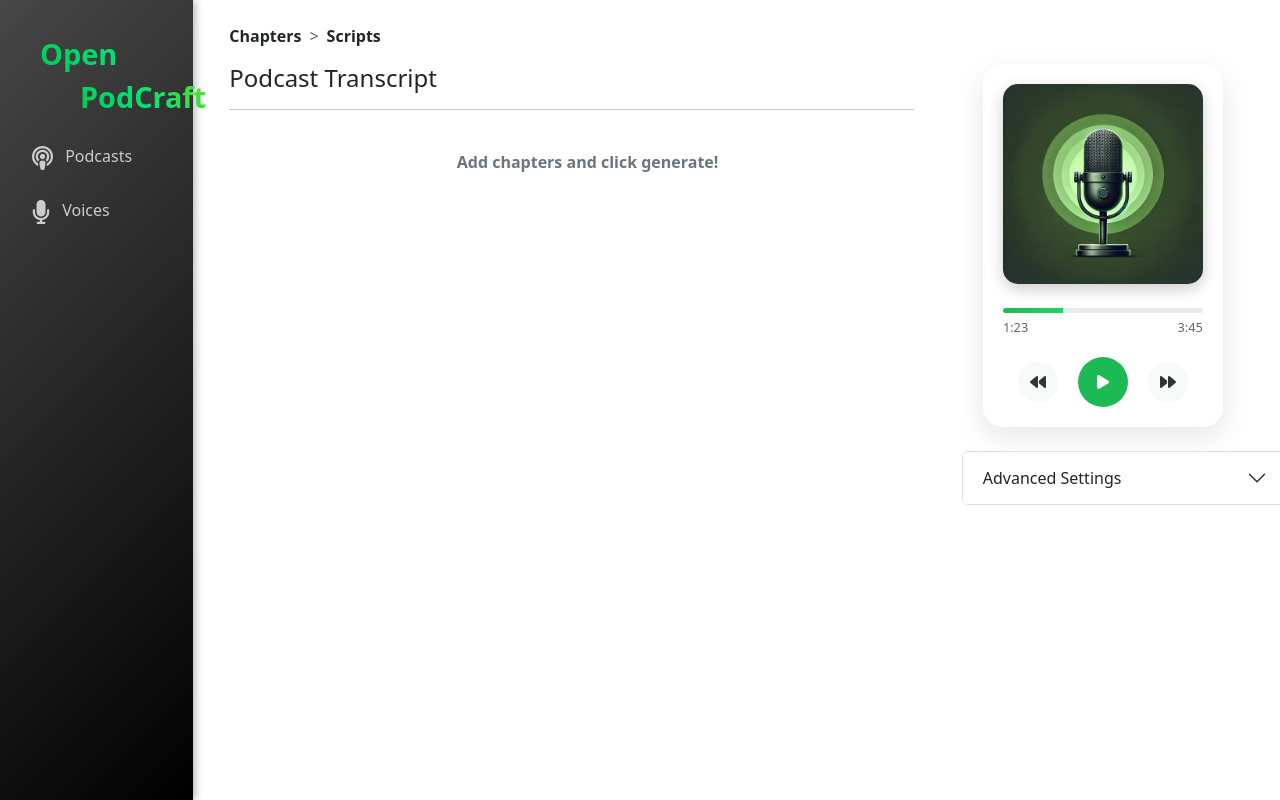
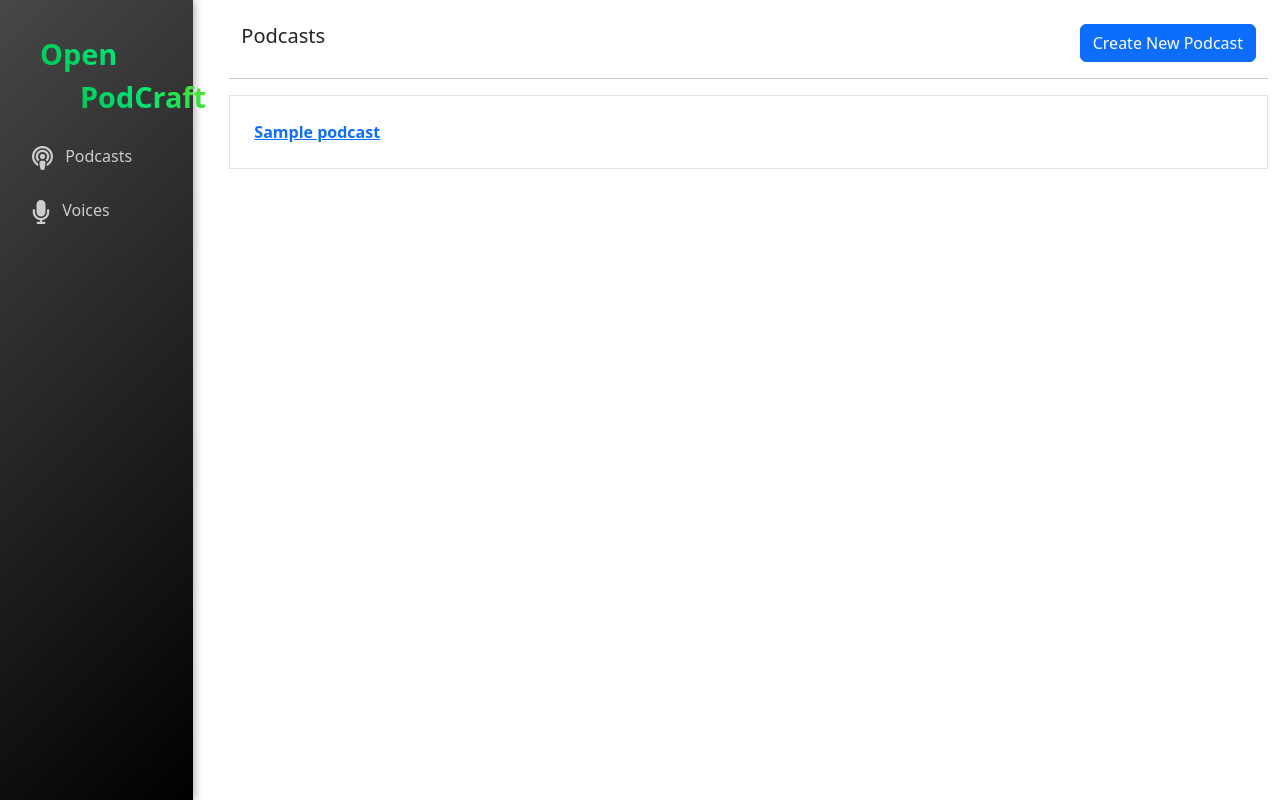
Before and after one commit to vaishanth-rmrj/open-podcraft, a FastAPI app: page / in a window 1280 px wide. Run offline with FastAPI, Linux system fonts and the light colour scheme; tables that the repository leaves empty hold one stand-in row (values such as "Sample post"); parts of the project's set-up code (start-up, migrations or seed data) failed here and were passed over; some libraries are stand-ins or nearby versions.

Commit message:
update templates

```diff
--- a/static/css/styles.css
+++ b/static/css/styles.css
@@ -95,7 +95,7 @@
 .audio-player-progress {
     height: 100%;
     background: linear-gradient(90deg, #1db954, #1ed760);
-    width: 30%;
+    width: 1%;
     transition: width 0.1s linear;
 }
 
--- a/static/js/app.js
+++ b/static/js/app.js
@@ -14,14 +14,18 @@ async function loadPodcasts() {
         console.log(podcasts);
         podcasts.forEach(podcast => {
 
+            const anchorTag = document.createElement("a");
+            anchorTag.href = `/podcasts/${podcast.id}`
+
             const row = document.createElement("div");
             row.className = "container border p-4 mb-4";
 
             const podcastsTile = document.createElement("strong");
             podcastsTile.textContent = podcast.title;
+
             row.appendChild(podcastsTile);
-
-            podcastList.appendChild(row);
+            anchorTag.appendChild(row);
+            podcastList.appendChild(anchorTag);
         });
       }
 
--- a/templates/chapters.html
+++ b/templates/chapters.html
@@ -1,5 +1,5 @@
 <div class="container-fluid">
-    <form action="/api/generate_podcast_script" method="POST" id="podcastChaptersForm">
+    <form action="/api/generate_podcast_script" method="POST" id="podcastChaptersForm" >
 
         <div class="row mb-3">
             <div class="col-8">
@@ -8,7 +8,8 @@
                     <input type="text"
                            class="form-control fs-2 border-0 shadow-none"
                            name="title"
-                           placeholder="Untitled Podcast">
+                           placeholder="Untitled Podcast"
+                           value="{{ podcast.title }}">
                   </div>
 
                 <!-- description -->
@@ -20,7 +21,9 @@
                       rows="3"
                       style="height: 80px; overflow:hidden;"
                       maxlength="300"
-                    ></textarea>
+                    > {{ podcast.description | trim }} </textarea>
+
+
 
                     <div class="d-flex justify-content-end">
                         <small class="form-text text-muted">Max 300 characters</small>
@@ -36,7 +39,9 @@
                       placeholder="CHAPTER 1: INTRODUCTION&#10;     • Content 1: Add your contents here&#10;     • Content 2: Add your contents here&#10;&#10;CHAPTER 2: MAIN TOPIC&#10;      • Content 1: Add your contents here&#10;     • Content 2: Add your contents here"
                       rows="3"
                       style="height: 600px;"
-                    ></textarea>
+                    >{{ podcast.chapters | trim }}</textarea>
+
+
                   </div>
 
             </div>
@@ -56,12 +61,12 @@
                               placeholder="Additional prompt details:&#10;&#8226; Focus on a specific topic (e.g., &quot;topic name&quot;)&#10;&#8226; Focus on a specific audience (e.g., &quot;audience type&quot;)"
                               rows="3"
                               style="height: 100px;"
-                            ></textarea>
+                            >{{podcast.settings.extra_prompt}}</textarea>
                           </div>
 
                         <div class="mb-4">
                             <label for="llmModelSelect" class="form-label text-secondary">LLM Model for script generation</label>
-                            <select class="form-select" id="llmModelSelect" aria-label="Default select example">
+                            <select class="form-select" name="llmModel" id="llmModelSelect" aria-label="Default select example">
                                 <option selected value="Deepseek">Deepseek</option>
                                 <option value="Mistral">Mistral</option>
                             </select>
@@ -70,7 +75,7 @@
                         <div class="mb-4">
                             <label for="numSpeakers" class="form-label d-flex justify-content-between text-secondary">
                               Number of Speakers
-                              <span id="numSpeakersDisplay" class="badge bg-primary d-flex align-items-center justify-content-center" style="width: 1.5rem; height: 1.5rem;">2</span>
+                              <span id="numSpeakersDisplay" class="badge bg-primary d-flex align-items-center justify-content-center" style="width: 1.5rem; height: 1.5rem;">{{podcast.settings.num_speakers}}</span>
                             </label>
                             <input type="range"
                                    class="form-range"
@@ -79,14 +84,14 @@
                                    max="4"
                                    step="1"
                                    id="numSpeakers"
-                                   value="2"
+                                   value="{{podcast.settings.num_speakers}}"
                                    oninput="document.getElementById('numSpeakersDisplay').innerText = this.value">
                           </div>
 
                         <div class="mb-4">
                             <label for="podcastLength" class="form-label d-flex justify-content-between text-secondary">
                                 Podcast Length
-                                <span id="podcastLengthDisplay" class="badge bg-primary d-flex align-items-center justify-content-center" style="min-width: 3rem; height: 2rem;">10 min</span>
+                                <span id="podcastLengthDisplay" class="badge bg-primary d-flex align-items-center justify-content-center" style="min-width: 3rem; height: 2rem;">{{podcast.settings.podcast_len}} min</span>
                             </label>
                             <input type="range"
                                     class="form-range"
@@ -95,9 +100,11 @@
                                     max="30"
                                     step="5"
                                     id="podcastLength"
-                                    value="10"
+                                    value="{{podcast.settings.podcast_len}}"
                                     oninput="document.getElementById('podcastLengthDisplay').innerText = this.value+ ' min'">
                         </div>
+
+                        <input type="hidden" name="podcast_uuid" value="{{ podcast.id }}">
 
                         <div class="d-flex justify-content-center mb-4">
                             <button type="button" class="btn btn-success" id="generatePodcastScriptBtn"
--- a/templates/index.html
+++ b/templates/index.html
@@ -29,32 +29,51 @@
                 {% include 'sidebar.html' %}
             </div>
 
-            <div class="col-10 p-4">
+            <div class="col-10 p-4 mb-4">
+                <div class="container d-flex justify-content-between">
+                    <h5>Podcasts</h5>
 
-                    <nav id="pills-tab" class="mb-3" style="--bs-breadcrumb-divider: '>';" aria-label="breadcrumb" role="tablist">
-                        <ol class="breadcrumb">
-                          <li class="breadcrumb-item" role="presentation">
-                            <button class="nav-link active" id="pills-home-tab" data-bs-toggle="pill" data-bs-target="#pills-home" type="button" role="tab" aria-controls="pills-home" aria-selected="true"><strong>Chapters</strong></button>
-                          </li>
-                          <li class="breadcrumb-item" aria-current="page" role="presentation">
-                            <button class="nav-link" id="pills-profile-tab" data-bs-toggle="pill" data-bs-target="#pills-profile" type="button" role="tab" aria-controls="pills-profile" aria-selected="false"><strong>Scripts</strong></button>
-                          </li>
-                        </ol>
-                    </nav>
+                    <!-- Button to open Create Podcast modal -->
+                    <button class="btn btn-primary" data-bs-toggle="modal" data-bs-target="#podcastModal">
+                        Create New Podcast
+                    </button>
+                </div>
 
-                    <div class="tab-content" id="pills-tabContent">
-                        <div class="tab-pane fade " id="pills-home" role="tabpanel" aria-labelledby="pills-home-tab" tabindex="0">
-                            {% include 'chapters.html' %}
-                        </div>
+                <hr>
 
-                        <div class="tab-pane fade show active" id="pills-profile" role="tabpanel" aria-labelledby="pills-profile-tab" tabindex="0">
-                            {% include 'script.html' %}
-                        </div>
+                <div id="podcastList" class="mb-4"></div>
 
-                        <!-- <div class="tab-pane fade" id="pills-contact" role="tabpanel" aria-labelledby="pills-contact-tab" tabindex="0">...</div>
-                        <div class="tab-pane fade" id="pills-disabled" role="tabpanel" aria-labelledby="pills-disabled-tab" tabindex="0">...</div> -->
-                    </div>
             </div>
+        </div>
+    </div>
+
+    <!-- Modal for Creating a Podcast -->
+    <div class="modal fade" id="podcastModal" tabindex="-1" aria-labelledby="podcastModalLabel" aria-hidden="true">
+        <div class="modal-dialog">
+        <div class="modal-content">
+            <form id="podcastForm">
+            <div class="modal-header">
+                <h5 class="modal-title" id="podcastModalLabel">Create Podcast</h5>
+                <button type="button" class="btn-close" data-bs-dismiss="modal" aria-label="Close"></button>
+            </div>
+            <div class="modal-body">
+                <!-- Title -->
+                <div class="mb-3">
+                <label for="title" class="form-label">Title</label>
+                <input type="text" class="form-control" id="title" required>
+                </div>
+                <!-- Description -->
+                <!-- <div class="mb-3">
+                <label for="description" class="form-label">Description</label>
+                <textarea class="form-control" id="description" rows="3" required></textarea>
+                </div>                 -->
+                <div id="formAlert"></div>
+            </div>
+            <div class="modal-footer">
+                <button type="submit" class="btn btn-primary">Create Podcast</button>
+            </div>
+            </form>
+        </div>
         </div>
     </div>
 
--- a/templates/script.html
+++ b/templates/script.html
@@ -4,7 +4,16 @@
     <!-- scipt display section -->
     <div class="col-8">
 
+      <div class="d-flex justify-content-between">
         <h4>Podcast Transcript</h4>
+
+        <div>
+          <button type="button" id="saveTranscriptBtn" class="btn btn-success" data-uuid="{{ podcast.id }}">Save</button>
+          <button type="button" id="generatePodcastBtn" class="btn btn-danger" data-uuid="{{ podcast.id }}">Generate Podcast</button>
+        </div>
+
+      </div>
+
       <hr>
 
       <div class="d-flex justify-content-center d-none" id="podcatScriptGenSpinner">
@@ -25,8 +34,6 @@
       </div>
 
       <div id="podcastLinesDisplay" class="d-none">
-
-
           <!-- sample -->
           <!-- <div class="row">
 
@@ -47,7 +54,11 @@
     <div class="col-4">
       <div class="container-fluid d-flex flex-column justify-content-start align-items-center" style="width: 100%; height: 100%;">
 
+
         <div class="audio-player mb-4">
+          <!-- Hidden audio element -->
+          <audio id="audioPlayer"></audio>
+
           <div class="album-art mb-4">
             <img src="/static/images/audio_player_background.webp" alt="Album Art" style="width: 100%; height: 100%; object-fit: cover;">
           </div>
@@ -63,25 +74,33 @@
             <div class="bar" style="animation-delay: -0.4s"></div>
           </div>
 
-            <div class="audio-player-progress-container">
+          <div id="podcastAudioPlayerProgressBar" class="progress d-none" role="progressbar" aria-label="Animated striped example" aria-valuenow="75" aria-valuemin="0" aria-valuemax="100">
+            <div class="progress-bar progress-bar-striped progress-bar-animated" style="width: 100%; background-color: green!important;"></div>
+          </div>
+
+          <div class="audio-player-progress-container" id="progressContainer" style="display: none;">
             <div class="audio-player-progress-bar">
               <div class="audio-player-progress"></div>
             </div>
             <div class="time-info">
-                <span>1:23</span>
-                <span>3:45</span>
+              <span id="currentTime">0:00</span>
+              <span id="duration">0:00</span>
             </div>
           </div>
 
           <div class="controls">
-              <button class="control-btn">
+            <button class="control-btn" id="rewindBtn" style="display: none;">
               <i class="fas fa-backward"></i>
             </button>
-              <button class="control-btn play-pause">
+            <button class="control-btn play-pause" id="playPauseBtn" style="display: none;">
               <i class="fas fa-play"></i>
             </button>
-              <button class="control-btn">
+            <button class="control-btn" id="forwardBtn" style="display: none;">
               <i class="fas fa-forward"></i>
+            </button>
+            <!-- Red stop button is visible in the initial "stopped" state -->
+            <button class="control-btn" id="stopBtn" style="background-color: red; display: inline-block;">
+              <i class="fas fa-stop"></i>
             </button>
           </div>
         </div>
```
Also changed, not shown: static/js/podcast.js (+192 -0 lines), templates/podcasts.html (added, +66 -0 lines). Lines whose indentation alone changed are shown as unchanged.
